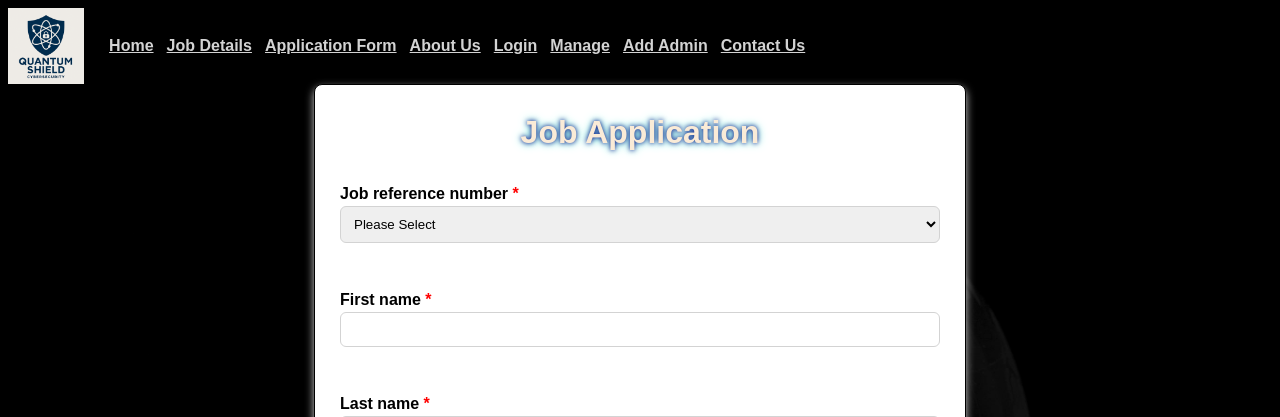
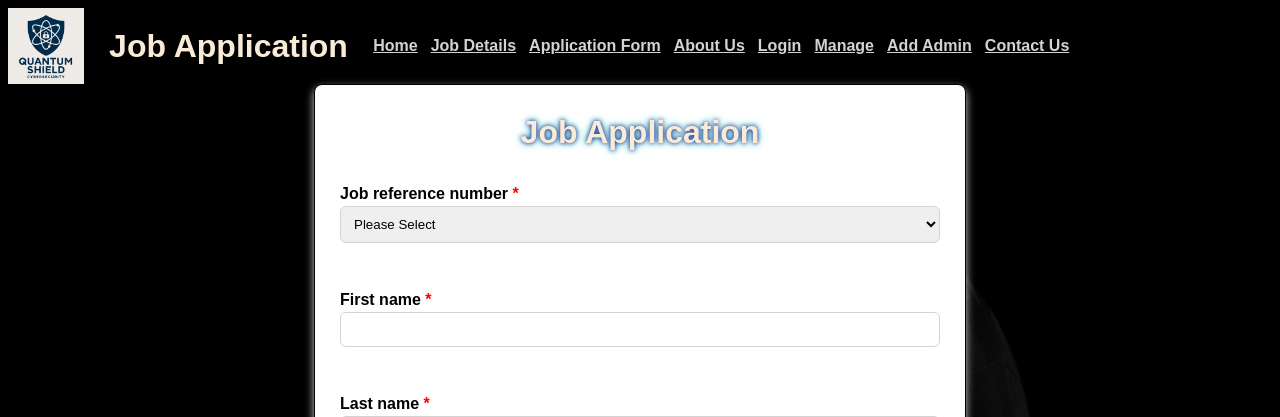
Before and after one commit to 106212885/COS10026_Project2, a PHP site: page /apply.php in a window 1280 px wide. Shown: the top 417 px of the page. Run offline with PHP 8.4, Linux system fonts and the light colour scheme.

Commit message:
Added header for apply.php

```diff
--- a/project2/apply.php
+++ b/project2/apply.php
@@ -41,8 +41,11 @@
     }
 
     include 'header.inc';
+    ?>
+    <h1>Job Application</h1>
+    <?php
     include 'nav.inc';
-?>
+    ?>
 
 <!-- Job Application Form -->
 <form class="form-box" method="post" action="process_eoi.php" novalidate="novalidate">
```
